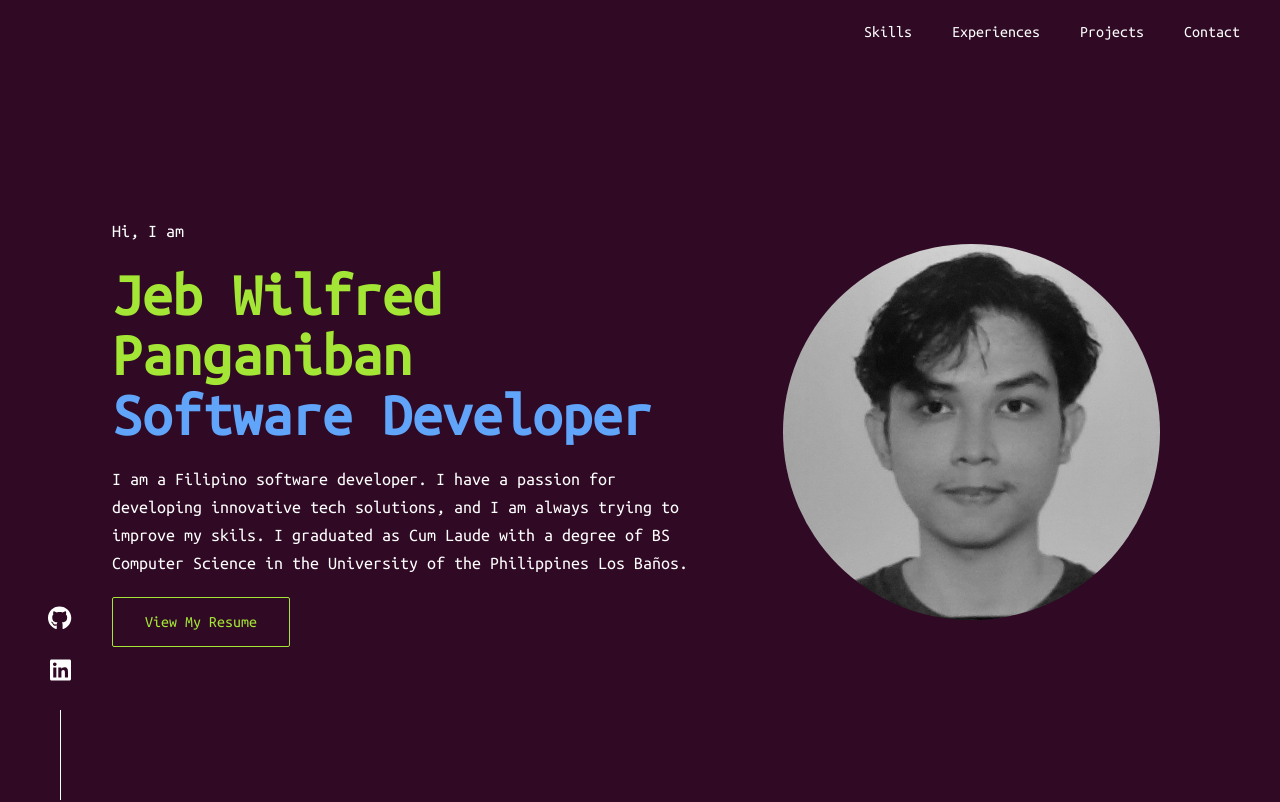
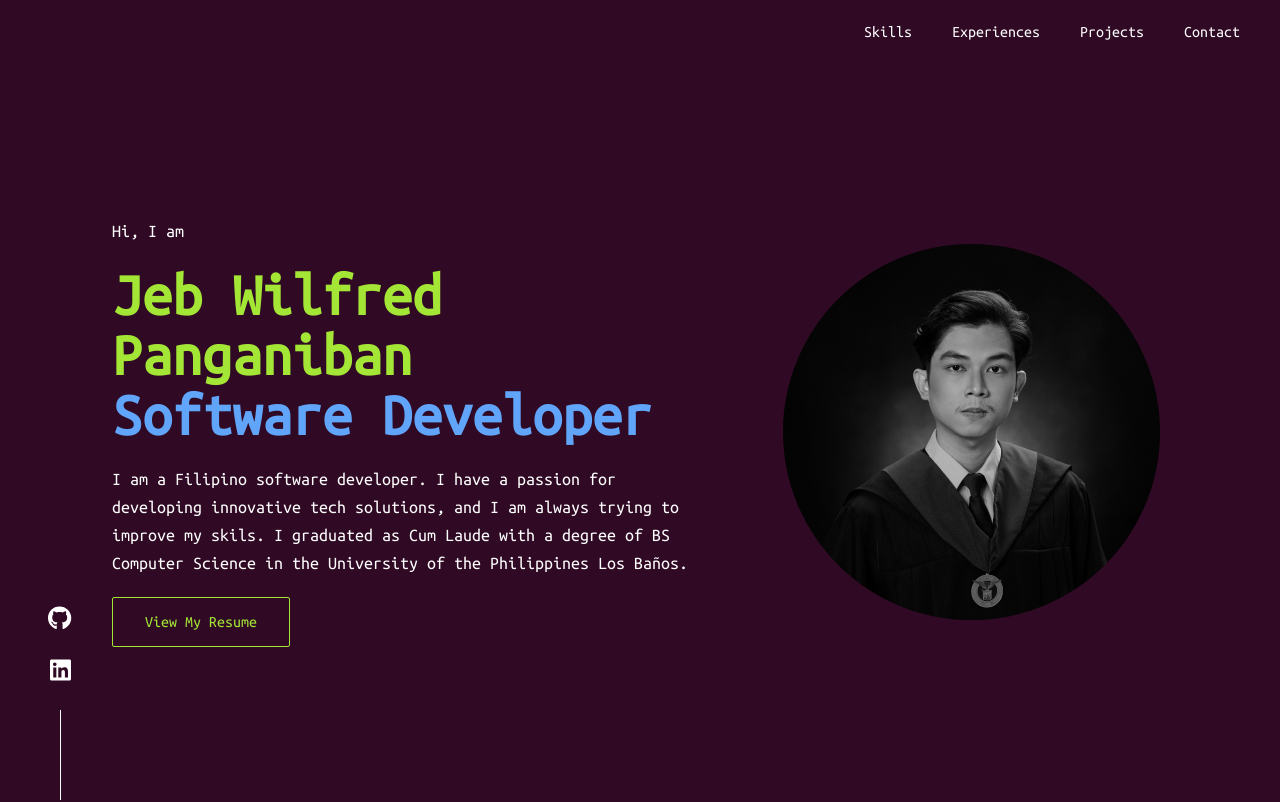
Before and after one commit to derfliwbej/portfolio-v1, a Next.js app: page / in a window 1280 px wide. Shown: the top 802 px of the page. Built offline with nearby package versions, Linux system fonts and the light colour scheme.

Commit message:
Feat: Change source for avatar picture

```diff
--- a/src/components/hero.js
+++ b/src/components/hero.js
@@ -24,7 +24,7 @@ export default function Hero() {
                     <div className={`flex-grow flex justify-center items-center`}>
                         <div className="relative">
                             <div className={imageLoaded ? styles['avatar-border--loaded'] : styles['avatar-border--loading']}>
-                                <BootstrapImage handleLoadComplete={onImageLoad} className={`${styles['avatar']}`} src="/me.jpg" alt="Me" size={400} />
+                                <BootstrapImage handleLoadComplete={onImageLoad} className={`${styles['avatar']}`} src="/toga.jpg" alt="Me" size={400} />
                             </div>
                         </div>
                     </div>
```
